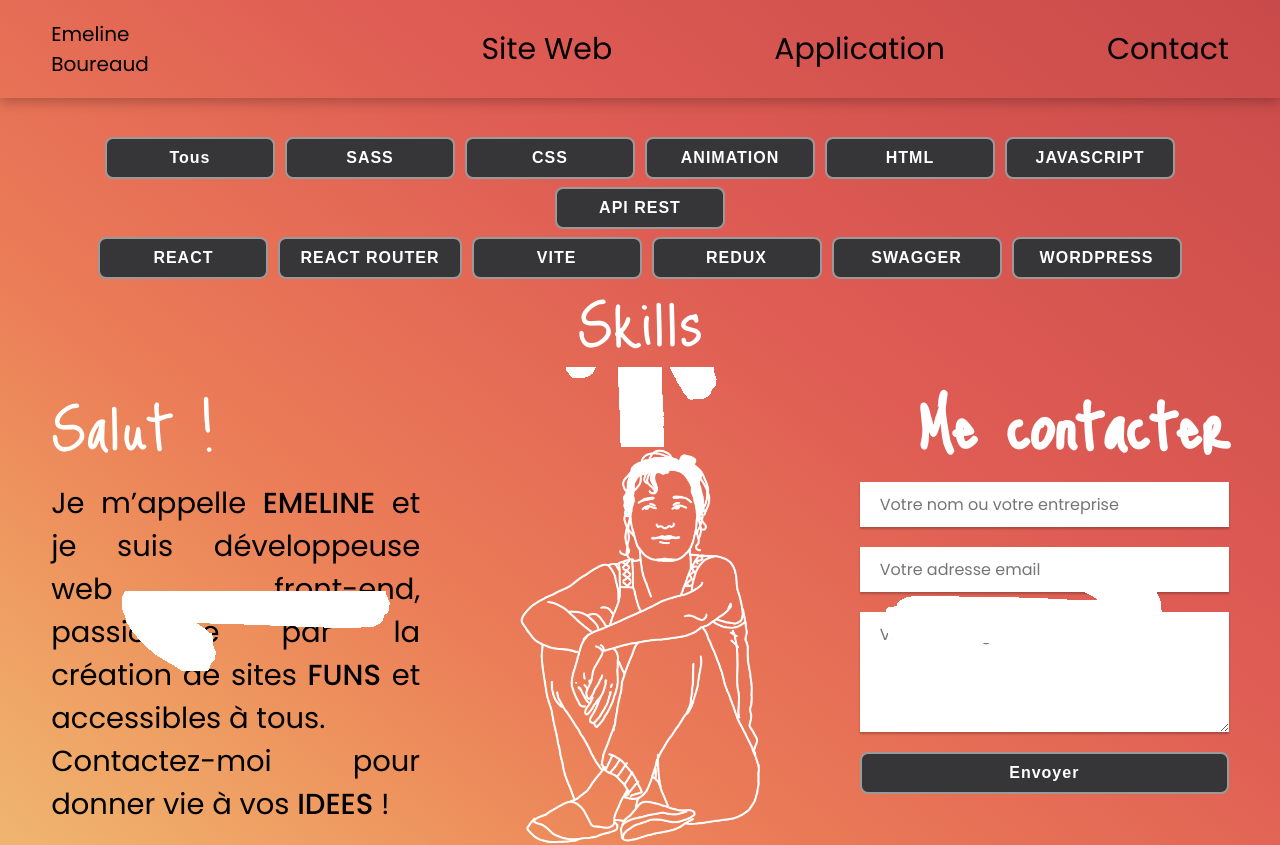
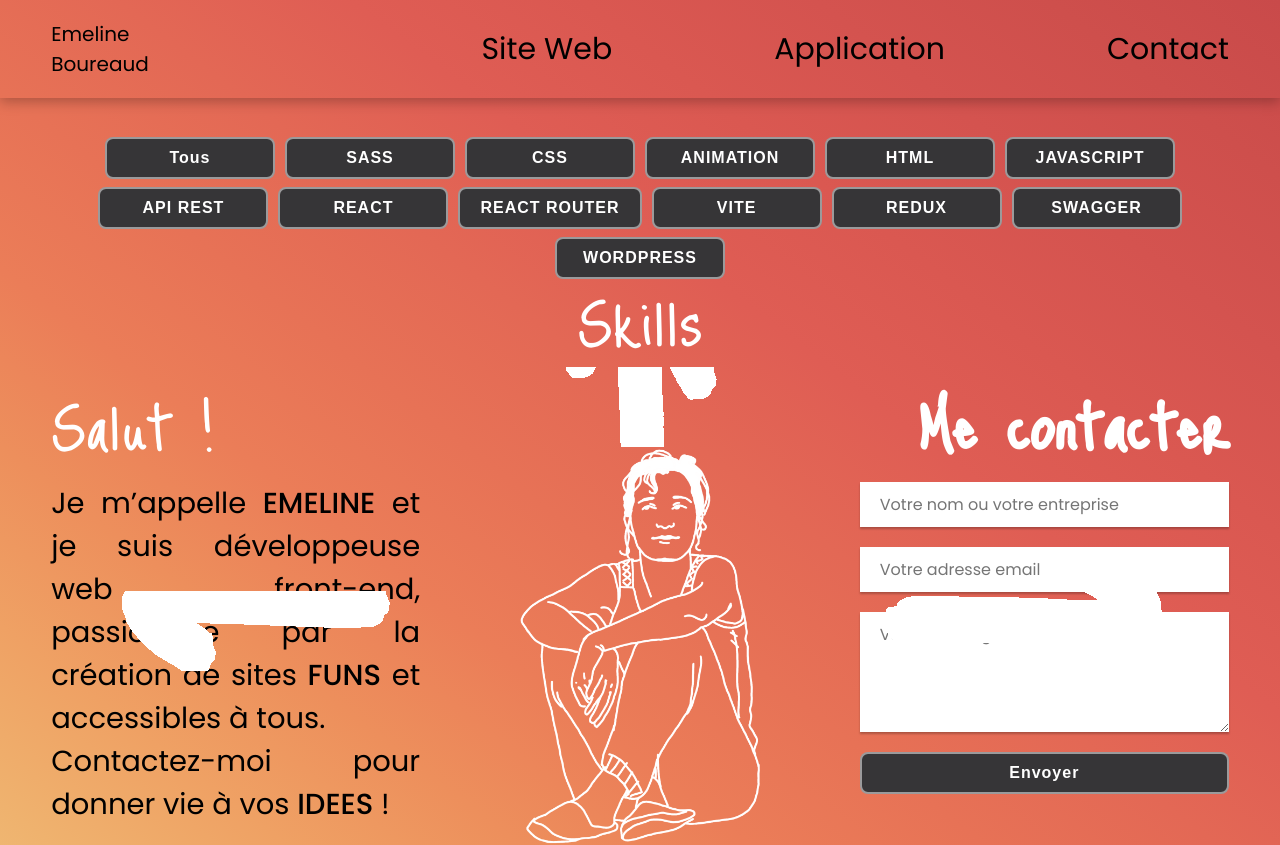
Before and after one commit to 3m3line/P12, a React (Vite) app: page / in a window 1280 px wide. Shown: the top 845 px of the page. Built offline with nearby package versions, Linux system fonts and the light colour scheme; a web font is replaced by a local one.

Commit message:
modif comportement boutons

```diff
--- a/src/Containers/FilterButton.jsx
+++ b/src/Containers/FilterButton.jsx
@@ -1,27 +1,69 @@
+import React, { useEffect, useState, useRef } from 'react';
 import Button from '../Components/Button';
 import { getUniqueTechnologies} from '../Fonctions/dataFiltres'
 
 const FilterButtons = ({ data = [], selectedTech, handleFilter, handleShowAll, showProjects }) =>{
 
-  // Fonction pour faire la mise en forme
-  //   const halfIndex = Math.ceil(getUniqueTechnologies(data).length / 2); // Calcule l'index de séparation
+  const [buttonRows, setButtonRows] = useState([]);
+  const containerRef = useRef(null);
+
+  useEffect(() => {
+    const handleResize = () => {
+      distributeButtons();
+    };
+
+  // Appel initial pour distribuer les boutons
+  distributeButtons();
+
+  window.addEventListener('resize', handleResize);
+
+  return () => {
+    window.removeEventListener('resize', handleResize);
+  };
+  }, [data]); // Ré-exécute lorsque les données changent
+
+  const distributeButtons = () => {
     const allTechnologies = ["Tous", ...data];
-  const halfIndex = Math.ceil(allTechnologies.length / 2)
-    const firstRow = allTechnologies.slice(0, halfIndex); // Boutons pour la première ligne
-  const secondRow = allTechnologies.slice(halfIndex);  // Boutons pour la deuxième ligne
 
+    const containerWidth = containerRef.current ? containerRef.current.clientWidth : window.innerWidth; // Largeur du conteneur
+    const buttonWidth = 200;
 
+    // Calcule le nombre maximal de boutons par ligne (7 max)
+    const maxButtonsPerRow = Math.min(7, Math.floor(containerWidth / buttonWidth));
 
+    let rows = [];
+    // 1. Répartition initiale des boutons dans les lignes
+    for (let i = 0; i < allTechnologies.length; i += maxButtonsPerRow) {
+      rows.push(allTechnologies.slice(i, i + maxButtonsPerRow));
+    }
+
+    // 2. Rééquilibrer les lignes si la dernière est trop déséquilibrée
+    const totalButtons = allTechnologies.length;
+    const rowCount = rows.length;
+
+    // Calculer le nombre idéal de boutons par ligne pour équilibrer
+    const idealButtonsPerRow = Math.ceil(totalButtons / rowCount);
+
+    // Réinitialiser les lignes pour redistribuer équitablement les boutons
+    let balancedRows = [];
+    let currentRow = [];
+
+    allTechnologies.forEach((tech, index) => {
+      currentRow.push(tech);
+      // Lorsque la ligne atteint le nombre idéal de boutons ou le maximum de 7, on la pousse dans balancedRows
+      if (currentRow.length === idealButtonsPerRow || currentRow.length === 7 || index === totalButtons - 1) {
+        balancedRows.push(currentRow);
+        currentRow = [];
+      }
+    });
+
+    setButtonRows(rows); // Met à jour l'état avec les nouvelles lignes de boutons
+  }
   return (
     <div className="filter-contenant">
-      <div className="btn-ligne">
-      {/* <Button
-          key="Tous"
-          text="Tous"
-          className={`btn-filter ${showProjects && selectedTech === null ? 'active' : ''}`}
-          onClick={handleShowAll}  // Remet la sélection à null pour afficher tous les projets
-        /> */}
-      {firstRow.map((tech, index) => (
+      {buttonRows.map((row, rowIndex) => (
+        <div className="btn-ligne" key={rowIndex}>
+          {row.map(tech => (
             <Button
               key={tech}
               text={tech}
@@ -30,16 +72,7 @@ const FilterButtons = ({ data = [], selectedTech, handleFilter, handleShowAll, s
             />
           ))}
         </div>
-      <div className="btn-ligne">
-      {secondRow.map(tech => (
-          <Button
-            key={tech}
-            text={tech}
-            className={`btn-filter ${selectedTech === tech ? 'active' : ''}`}
-            onClick={() => handleFilter(tech)}
-          />
       ))}
-      </div>
     </div>
   );
 };
```
Lines whose indentation alone changed are shown as unchanged.
